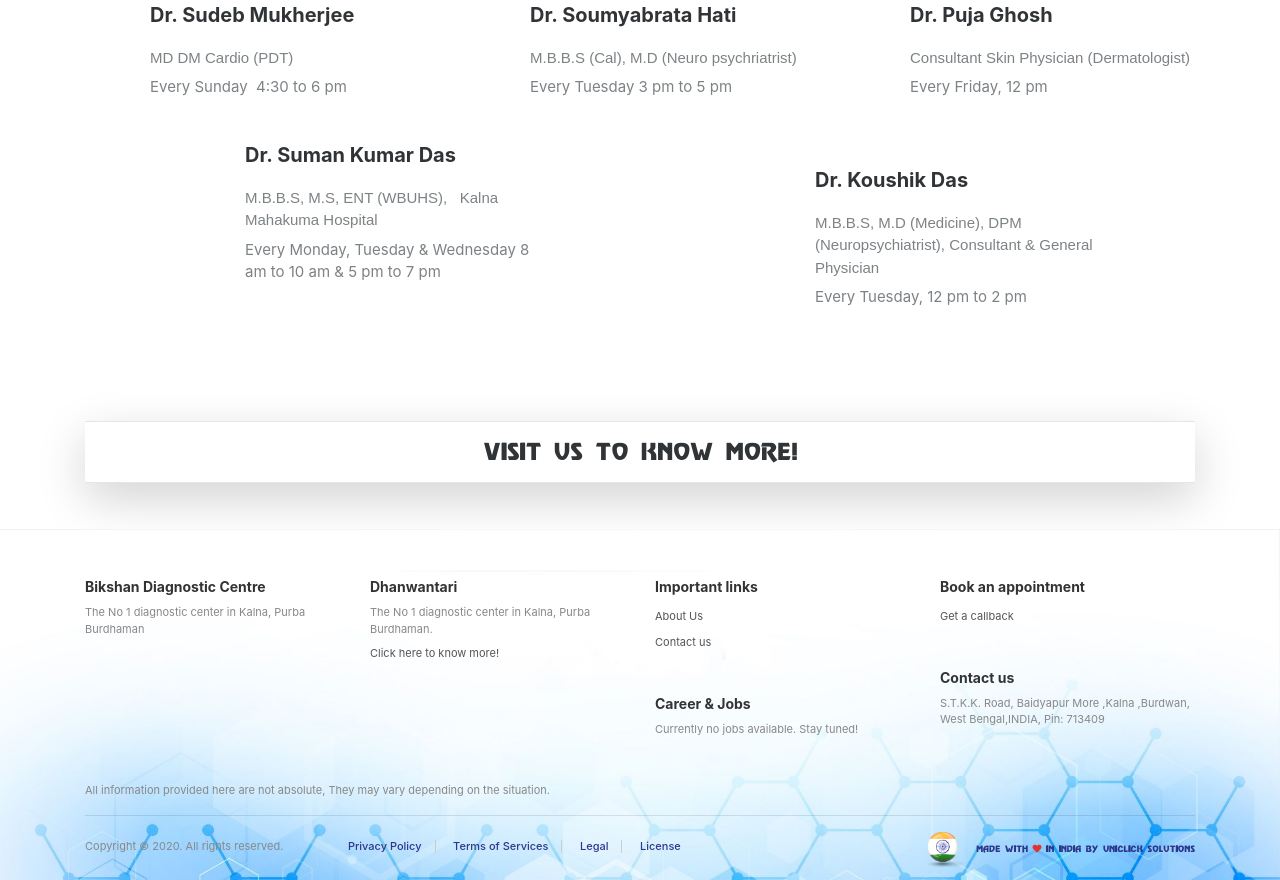
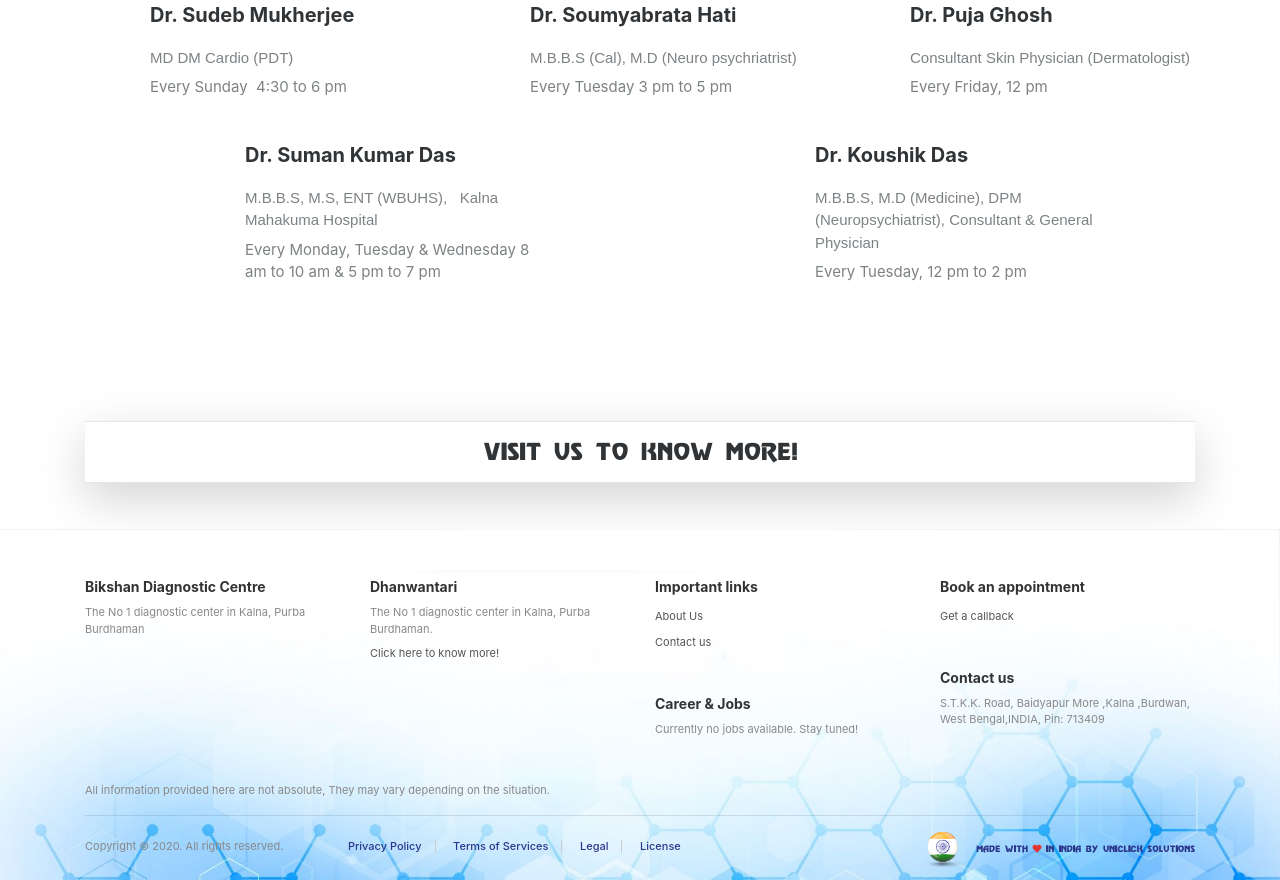
Before and after one commit to CreativeCoder9/Bikshan, a plain HTML site: page BikshanV2/Dhanwantari.html in a window 1280 px wide. Shown: the part 970-1850 px from the top of the page. Drawn offline with nearby package versions, Linux system fonts and the light colour scheme; a web font is replaced by a local one.

Commit message:
minor fix

```diff
--- a/BikshanV2/Dhanwantari.html
+++ b/BikshanV2/Dhanwantari.html
@@ -93,7 +93,7 @@
                     <p class="description" style="font-family: Amaranth, sans-serif;">M.B.B.S, M.S, ENT (WBUHS),&nbsp; &nbsp;Kalna Mahakuma Hospital</p>
                     <p class="description" style="margin-top: 7px;">Every Monday, Tuesday &amp; Wednesday 8 am to 10 am &amp; 5 pm to 7 pm</p>
                 </div>
-                <div class="col-sm-6 col-lg-4 item" style="margin: auto;margin-bottom: 15px;">
+                <div class="col-sm-6 col-lg-4 item" style="margin: auto;margin-bottom: 15px;margin-top: 0px;">
                     <h3 class="name" style="margin-top: 0px;margin-right: 0px;">Dr. Koushik Das</h3>
                     <p class="description" style="font-family: Amaranth, sans-serif;">M.B.B.S, M.D (Medicine), DPM (Neuropsychiatrist), Consultant &amp; General Physician</p>
                     <p class="description" style="margin-top: 7px;">Every Tuesday, 12 pm to 2 pm</p>
```
